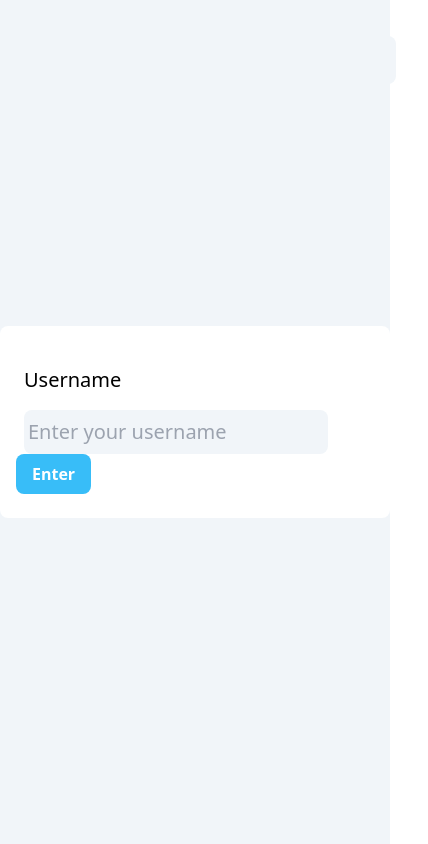
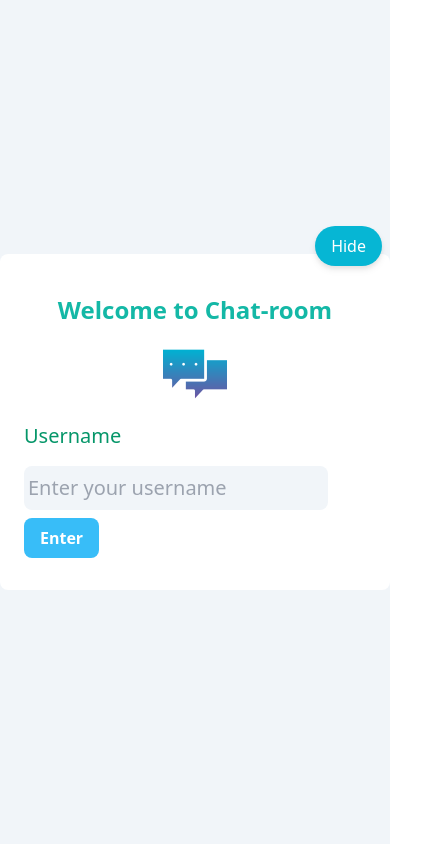
Before and after one commit to ayushshaw90/chat-rooms, a React (Vite) app in the folder chat-rooms/: page / in a window 390 px wide. Shown: the whole page, 428 px wide, since content can reach past the window. Built offline with nearby package versions, Linux system fonts and the light colour scheme.

Commit message:
Changed the design of the ui

```diff
--- a/chat-rooms/index.html
+++ b/chat-rooms/index.html
@@ -2,9 +2,9 @@
 <html lang="en">
   <head>
     <meta charset="UTF-8" />
-    <link rel="icon" type="image/svg+xml" href="/vite.svg" />
+    <link rel="icon" type="image/svg+xml" href="/message.png" />
     <meta name="viewport" content="width=device-width, initial-scale=1.0" />
-    <title>Vite + React</title>
+    <title>Chat-rooms</title>
   </head>
   <body>
     <div id="root"></div>
--- a/chat-rooms/src/App.jsx
+++ b/chat-rooms/src/App.jsx
@@ -85,10 +85,13 @@ function App() {
   const joinref = useRef(null);
   const [height, setheight] = useState(1000);
   const [joinheight, setjoinheight] = useState(0);
+  const [show, setshow] = useState(true);
   useEffect(() => {
     setheight(window.innerHeight)
     window.addEventListener('resize', () => {
       setheight(window.innerHeight)
+      setjoinheight(joinref.current.clientHeight)
+      setshow(true)
     })
   }, [])
   useEffect(() => {
@@ -96,12 +99,16 @@ function App() {
     joinref.current.addEventListener('resize', () => { console.log("Hello") })
   }, [])
   return (
-    <div className="App h-screen w-full">
-      <div ref={joinref}>
+    <div className="App h-screen w-full" >
+      <div ref={joinref} >
         <JoinRoom joinroom={joinfunc} room={Room} user={user}></JoinRoom>
+        <button
+         onClick={()=>setshow(!show)}
+         className='right-0 z-50 absolute px-4 py-2 bg-cyan-500 hover:bg-cyan-600 active:drop-shadow-md duration-200 ease-in-out m-2 text-white  drop-shadow-md rounded-full md:hidden'
+         >{show?"Hide":"Show"}</button>
       </div>
-      <div className='flex'>
-        <Members memberlist={memberlist} height={height - joinheight} you={user}></Members>
+      <div className='md:flex'>
+        <Members memberlist={memberlist} height={height - joinheight} you={user} show={show}></Members>
         <div className='w-full'>
           <Chat chats={chats} user={user} height={height - joinheight - 60} />
           <NewMsg newmsg={newmsg}></NewMsg>
--- a/chat-rooms/src/components/joinroom/JoinRoom.jsx
+++ b/chat-rooms/src/components/joinroom/JoinRoom.jsx
@@ -1,23 +1,28 @@
 import React, { useState } from 'react'
 
-export default function JoinRoom({ joinroom, user,room }) {
+export default function JoinRoom({ joinroom, user, room }) {
   const [code, setcode] = useState("");
+  const [show, setshow] = useState(true);
   return (
-    <div >
-      <div className='bg-amber-300 px-4 py-2'>
-        <h1>
-          <label htmlFor='chatroomid' className='text-xl text-orange-600 py-2 font-semibold'>Join a chat room</label>
+    <div>
+      <div className='bg-gray-100 px-4 py-2 drop-shadow-md'>
+        <h1 className='flex gap-3'>
+          <label htmlFor='chatroomid' className='text-xl text-sky-500 font-semibold'>Join a chat room</label>
+          <img src="message.png" className='h-10'></img>
         </h1>
-        <div className='flex justify-between'>
-          <div>
-            <input id={"chatroomid"} type="text" value={code} onChange={(e) => { setcode(e.target.value) }} placeholder='# - - - - - -' className='text-2xl bg-slate-100 px-4 py-2 rounded-lg' />
-            <button className='bg-orange-400 hover:bg-orange-500 active:bg-orange-600 px-4 py-2 text-xl text-white rounded-lg mx-2 ' onClick={() => { setcode(""); joinroom(code) }}>Enter</button>
+        <div className='flex justify-between flex-col md:flex-row'>
+          <div className='w-full py-2'>
+            <input id={"chatroomid"} type="text" value={code} onChange={(e) => { setcode(e.target.value) }} placeholder='# - - - - - -' className='text-2xl border-b-2 border-sky-500 px-4 py-2 bg-gray-100 w-2/3' />
+            <button className='bg-cyan-500 hover:bg-sky-500 hover:drop-shadow-lg  active:drop-shadow-sm duration-200 ease-in-out px-4 py-2 text-xl text-white rounded-lg mx-2 ' onClick={() => { setcode(""); joinroom(code) }}>Enter</button>
           </div>
-          <div className='text-xl py-2 text-orange-600 font-semibold px-4'>{room}</div>
+          <div className='w-full'>
+            <div className='border-2 border-cyan-500 text-xl w-fit mx-auto py-2 h-12 md:h-fit text-cyan-500 bg-white shadow-sm font-semibold px-4 rounded-full'>{user}</div>
+          </div>
+          <div className='w-full'>
+            <div className='text-xl w-fit mx-auto py-2 h-12 md:h-fit text-cyan-500 font-semibold px-4 rounded-lg '>Room - {room ? room : "Not joined"}</div>
+          </div>
         </div>
-        <div className='text-orange-500 text-lg font-semibold'>{user}</div>
       </div>
-
     </div>
   )
 }
--- a/chat-rooms/src/components/members/Members.jsx
+++ b/chat-rooms/src/components/members/Members.jsx
@@ -1,18 +1,24 @@
 import React from 'react'
 
-export default function Members({ memberlist, height, you }) {
+export default function Members({ memberlist, height, you, show}) {
   return (
-    <div className='bg-gray-200 w-80' style={{ height: `${height}px` }}>
+    <>
+    {show &&
+    <div className='z-30 absolute md:static md:block bg-gray-200 w-80 pt-1' style={{ height: `${height}px` }}>
       {memberlist.map((e) => {
         return (
-          <div key={e.id} className="py-2 px-4 text-lg border flex justify-between border-gray-400 border-collapse">
-            <span>{e.name}</span>
-            <span className='text-slate-400 ml-auto w-fit'>
+          <div key={e.id} className='py-1 px-2 text-lg '>
+            <div className={`border-l-4 border-cyan-500 w-full py-2 px-2 flex justify-between rounded-lg ${e.name === you? "bg-gray-300": "bg-gray-300"}`}>
+            <span className='text-cyan-600'>{e.name}</span>
+            <span className='text-cyan-600 ml-auto w-fit'>
               {e.name === you ? "(you)" : ""}
             </span>
+            </div>
           </div>
         )
       })}
     </div>
+    }
+    </>
   )
 }
--- a/chat-rooms/src/components/message/OtherMsg.jsx
+++ b/chat-rooms/src/components/message/OtherMsg.jsx
@@ -2,8 +2,8 @@ import React from 'react'
 
 export default function OtherMsg({by,msg}) {
   return (
-    <div className='py-1'>
-        <div className='bg-purple-400 w-fit px-2 pt-1 pb-2 rounded-t-xl rounded-br-xl '>
+    <div className='py-1 drop-shadow-md'>
+        <div className='bg-cyan-500 w-fit px-2 pt-1 pb-2 rounded-t-xl rounded-br-xl '>
             <p className='text-sm text-slate-200'>{by?by:"\b"}</p>
             <p className='px-2 py-1 bg-slate-200 rounded-lg text-xl'>{msg?msg:"\b"}</p>
         </div>
--- a/chat-rooms/src/components/message/Self.jsx
+++ b/chat-rooms/src/components/message/Self.jsx
@@ -2,10 +2,10 @@ import React from 'react'
 
 export default function Self({ msg }) {
     return (
-        <div className='py-1'>
-            <div className='ml-auto px-2 pb-2 pt-1 rounded-t-xl rounded-bl-xl bg-sky-500 w-fit'>
-                <p className='text-sm text-gray-300'>You</p>
-                <p className='bg-slate-300 px-4 rounded-md py-1 text-xl'>
+        <div className='py-1 drop-shadow-md'>
+            <div className='ml-auto px-2 pb-2 pt-1 rounded-t-xl rounded-bl-xl bg-teal-500 w-fit'>
+                <p className='text-sm text-gray-200'>You</p>
+                <p className='bg-gray-200 px-4 rounded-md py-1 text-xl'>
                 {msg?msg:"\b"}
                 </p>
             </div>
--- a/chat-rooms/src/components/newmsg/NewMsg.jsx
+++ b/chat-rooms/src/components/newmsg/NewMsg.jsx
@@ -10,9 +10,9 @@ export default function NewMsg({ newmsg }) {
   }
   return (
     <>
-      <div className='absolute bottom-8'>
-        <button onClick={() => { setshowemojipicker(!showemojipicker) }} className="bg-amber-400 px-2 py-1 text-orange-800 rounded hover:bg-amber-500 active:bg-amber-600">
-          {showemojipicker?  "Close" : "Emoji"}
+      <div className='absolute bottom-16'>
+        <button onClick={() => { setshowemojipicker(!showemojipicker) }} className="bg-gray-100 border-2 border-slate-300 text-2xl px-2 py-1 text-orange-800 rounded hover:drop-shadow-sm active:drop-shadow-none">
+          {showemojipicker?  "✖️" : "🙂"}
         </button>
         {
           showemojipicker && <Picker onEmojiClick={handleEmoji} />
@@ -24,9 +24,9 @@ export default function NewMsg({ newmsg }) {
         <div className='my-auto w-full flex h-fit'>
           <input type="text" value={message} onChange={(e) => {
             setmessage(e.target.value)
-          }} placeholder='type here' className='text-xl rounded-lg px-2 py-3 w-full' />
+          }} placeholder='Type here' className='text-xl rounded-lg px-2 py-3 w-full' />
 
-          <button className='w-36 bg-teal-500 text-xl text-white rounded-lg mx-2' onClick={
+          <button className='drop-shadow-none duration-200 w-36 bg-teal-500 hover:bg-teal-600 active:drop-shadow-lg text-xl text-white rounded-lg mx-2' onClick={
             () => {
               if (message) {
                 newmsg(message)
--- a/chat-rooms/src/components/setuser/SetUser.jsx
+++ b/chat-rooms/src/components/setuser/SetUser.jsx
@@ -5,13 +5,15 @@ export default function SetUser({setuser}) {
   return (
     <div className='h-screen w-full flex bg-slate-100 z-40 absolute top-0'>
         <div className='m-auto h-fit w-fit bg-white rounded-lg px-4 py-6'>
+            <div className='px-2 text-2xl py-4 text-teal-500 font-semibold text-center'>Welcome to Chat-room</div>
+            <img src="message.png" className='px-2 w-fit mx-auto'></img>
             <div className='py-4'>
-                <label htmlFor="Username" className='text-xl px-2'>Username</label>
+                <label htmlFor="Username" className='text-xl px-2 text-emerald-600'>Username</label>
             </div>
             <input className='bg-slate-100 mx-2 text-xl py-2 px-1 rounded-lg' type="text" id="Username" placeholder="Enter your username" value={username} onChange={(e)=>{
                 setusername(e.target.value)
             }} />
-            <button onClick={()=>setuser(username)} className="bg-sky-400 text-white px-4 py-2 rounded-lg font-semibold hover:bg-sky-500 active:bg-sky-600">Enter</button>
+            <button onClick={()=>setuser(username)} className="bg-sky-400 text-white px-4 mx-2 my-2 py-2 rounded-lg font-semibold hover:bg-sky-500 active:bg-sky-600">Enter</button>
         </div>
     </div>
   )
```
Also changed, not shown: chat-rooms/public/message.png (added).
